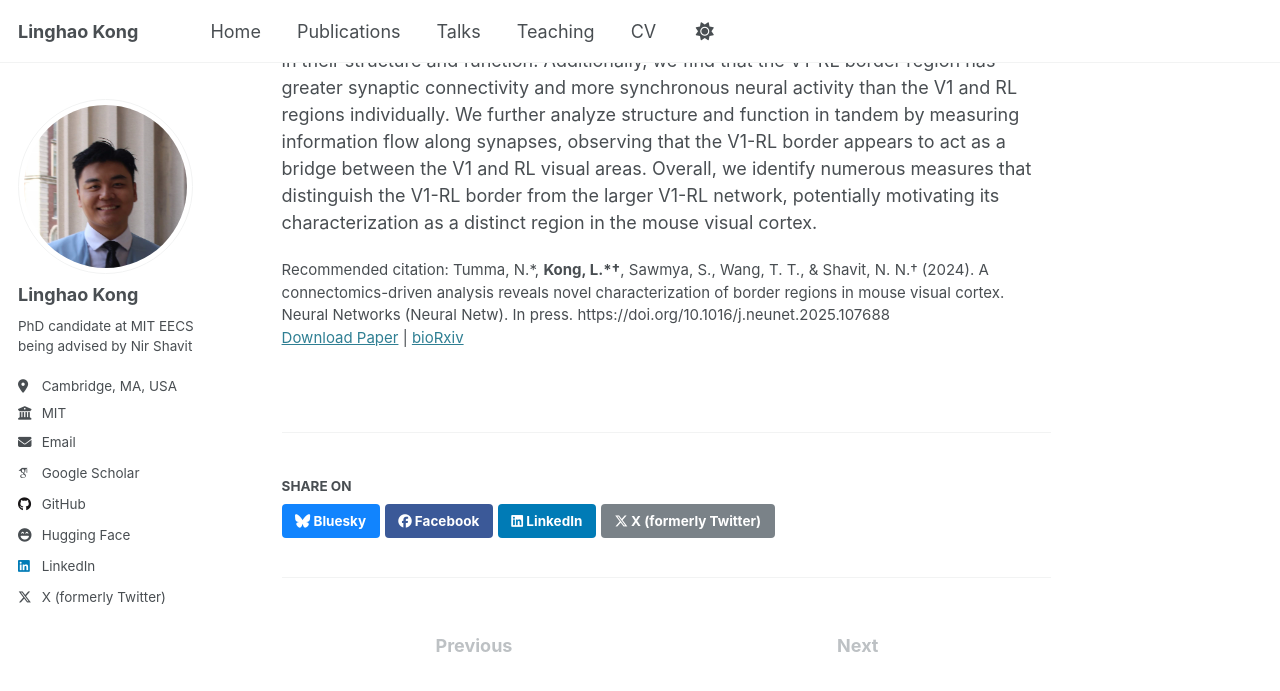
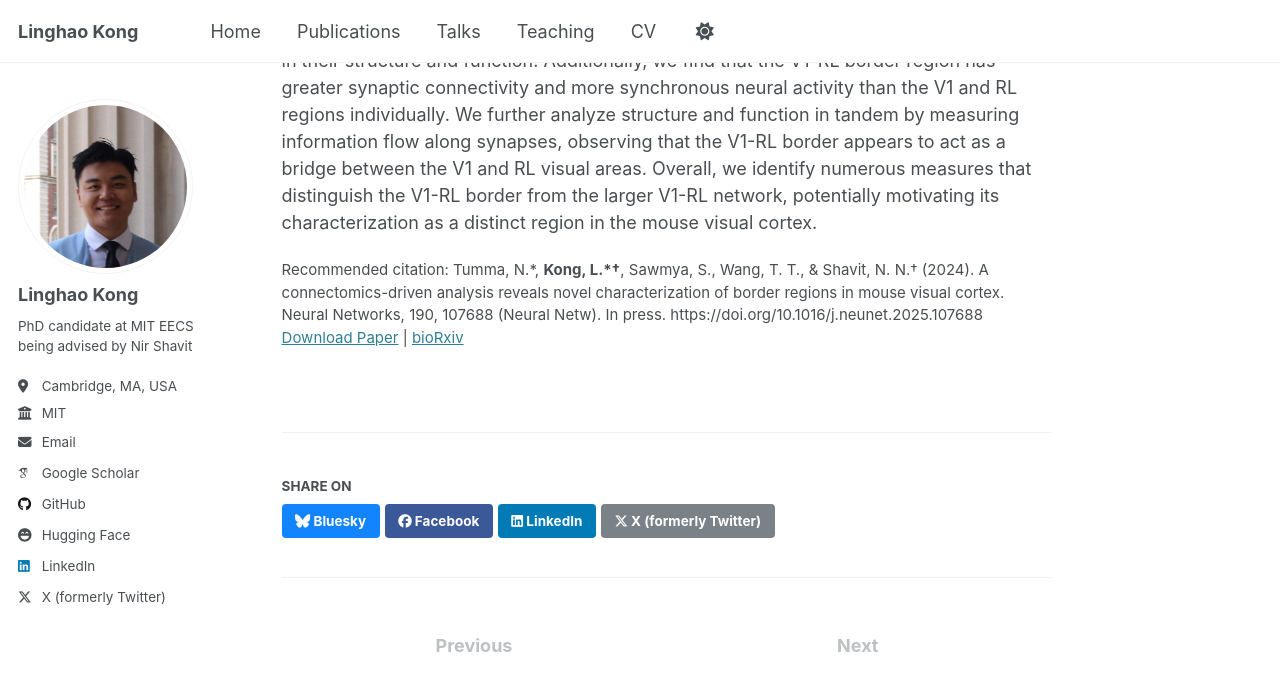
Before and after one commit to Lin-K76/Lin-K76.github.io, a Jekyll site: the page built from _publications/2025-connectomics.md, in a window 1280 px wide and 900 px high, scrolled down 448 px. Shown: the top 691 px of the window. Built offline with Jekyll 4.4.1, drawn with Linux system fonts in a browser that asks for light colours; some web fonts are replaced.

Commit message:
Updates referencing

```diff
--- a/_publications/2025-connectomics.md
+++ b/_publications/2025-connectomics.md
@@ -4,13 +4,13 @@ collection: publications
 category: manuscripts
 permalink: /publication/2025-connectomics
 excerpt: ''
-date: 2025-06-12
+date: 2025-06-18
 venue: 'Neural Networks'
 selected: true
 paperurl: 'https://doi.org/10.1016/j.neunet.2025.107688'
 biorxiv: 'https://www.biorxiv.org/content/10.1101/2024.05.24.595837v2'
 authors: 'Neehal Tumma*, <strong>Linghao Kong*†</strong>, Shashata Sawmya, Tony T. Wang, & Nir N. Shavit†'
-citation: 'Tumma, N.*, <strong>Kong, L.*†</strong>, Sawmya, S., Wang, T. T., & Shavit, N. N.† (2024). A connectomics-driven analysis reveals novel characterization of border regions in mouse visual cortex. Neural Networks (Neural Netw). In press. https://doi.org/10.1016/j.neunet.2025.107688'
+citation: 'Tumma, N.*, <strong>Kong, L.*†</strong>, Sawmya, S., Wang, T. T., & Shavit, N. N.† (2024). A connectomics-driven analysis reveals novel characterization of border regions in mouse visual cortex. Neural Networks, 190, 107688 (Neural Netw). In press. https://doi.org/10.1016/j.neunet.2025.107688'
 ---
 
 
```
